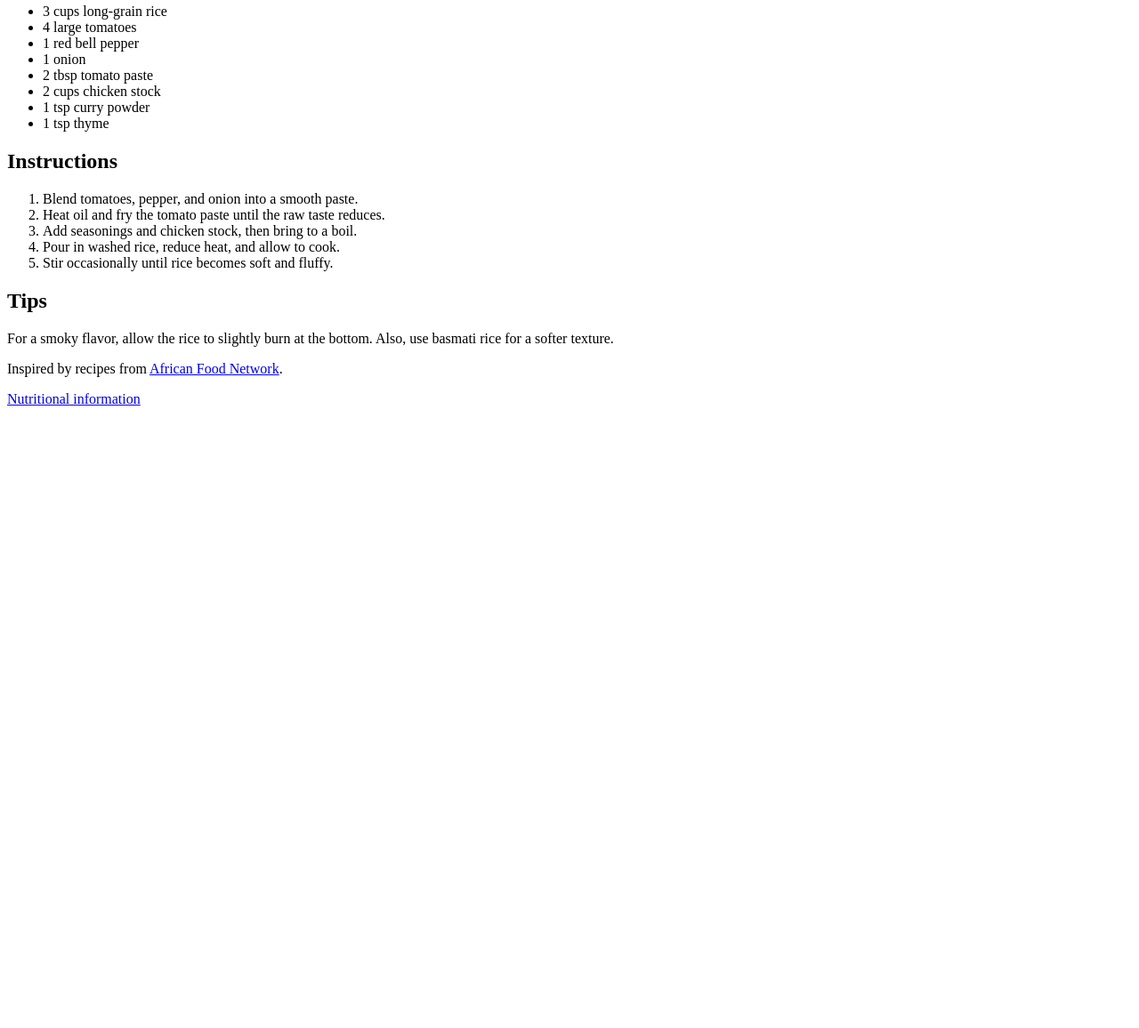
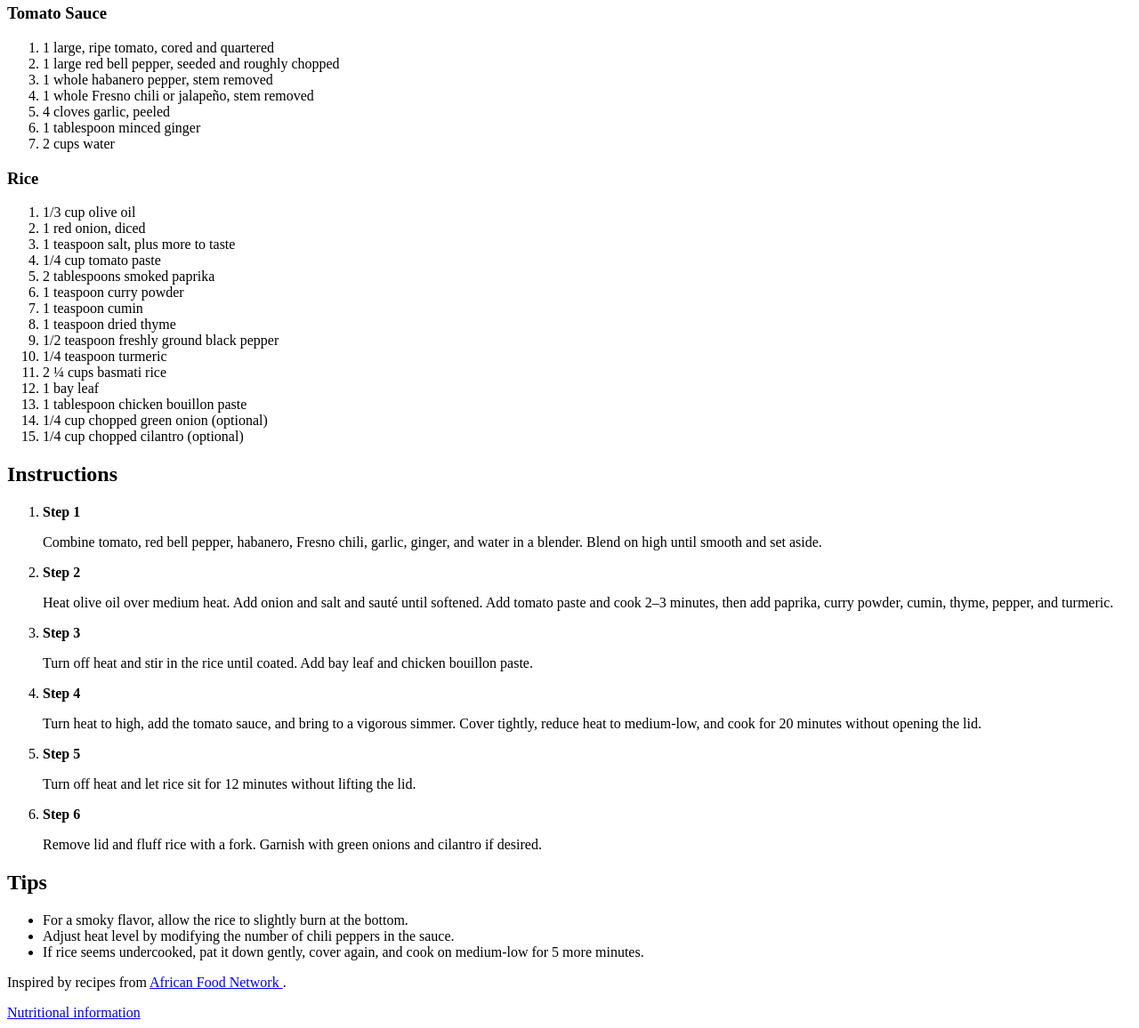
Before and after one commit to Harkanni/recipe-assessment, a plain HTML site: page index.html in a window 1280 px wide. Shown: the part 590-1746 px from the top of the page at 89% size. Before the commit the page ends 1056 px from the top, so only its background shows below. Drawn offline with Linux system fonts and the light colour scheme.

Commit message:
init commit

```diff
--- a/index.html
+++ b/index.html
@@ -1,8 +1,8 @@
 <!DOCTYPE html>
 <html lang="en">
   <head>
-    <meta charset="UTF-8">
-    <meta name="viewport" content="width=device-width, initial-scale=1.0">
+    <meta charset="UTF-8" />
+    <meta name="viewport" content="width=device-width, initial-scale=1.0" />
     <title>Jollof Rice Recipe</title>
   </head>
 
@@ -11,8 +11,8 @@
     <header>
       <h1>A Classic Nigerian Jollof Rice</h1>
       <p>
-            A rich, smoky, and delicious West African rice dish Perfect for parties, gatherings, or a simple
-            <em>comfort meal</em>.
+        A rich, smoky, and delicious West African rice dish. Perfect for
+        parties, gatherings, or a simple <em>comfort meal</em>.
       </p>
     </header>
 
@@ -30,51 +30,124 @@
     <!-- ================= Image ================ -->
     <section>
       <h2>Dish Image</h2>
-        <img src="./assets/jollof.jpg" alt="A plate of Nigerian Jollof Rice" width="350" height="220">
+      <img
+        src="./assets/jollof.jpg"
+        alt="A plate of Nigerian Jollof Rice"
+        width="350"
+        height="220"
+      />
     </section>
 
     <!-- ================= Ingredients ================ -->
     <section>
       <h2>Ingredients</h2>
-        <ul>
-            <li>3 cups long-grain rice</li>
-            <li>4 large tomatoes</li>
-            <li>1 red bell pepper</li>
-            <li>1 onion</li>
-            <li>2 tbsp tomato paste</li>
-            <li>2 cups chicken stock</li>
-            <li>1 tsp curry powder</li>
-            <li>1 tsp thyme</li>
-        </ul>
+
+      <h3>Tomato Sauce</h3>
+      <ol>
+        <li>1 large, ripe tomato, cored and quartered</li>
+        <li>1 large red bell pepper, seeded and roughly chopped</li>
+        <li>1 whole habanero pepper, stem removed</li>
+        <li>1 whole Fresno chili or jalapeño, stem removed</li>
+        <li>4 cloves garlic, peeled</li>
+        <li>1 tablespoon minced ginger</li>
+        <li>2 cups water</li>
+      </ol>
+
+      <h3>Rice</h3>
+      <ol>
+        <li>1/3 cup olive oil</li>
+        <li>1 red onion, diced</li>
+        <li>1 teaspoon salt, plus more to taste</li>
+        <li>1/4 cup tomato paste</li>
+        <li>2 tablespoons smoked paprika</li>
+        <li>1 teaspoon curry powder</li>
+        <li>1 teaspoon cumin</li>
+        <li>1 teaspoon dried thyme</li>
+        <li>1/2 teaspoon freshly ground black pepper</li>
+        <li>1/4 teaspoon turmeric</li>
+        <li>2 ¼ cups basmati rice</li>
+        <li>1 bay leaf</li>
+        <li>1 tablespoon chicken bouillon paste</li>
+        <li>1/4 cup chopped green onion (optional)</li>
+        <li>1/4 cup chopped cilantro (optional)</li>
+      </ol>
     </section>
 
     <!-- ================= Instructions ================ -->
     <section>
       <h2>Instructions</h2>
       <ol>
-            <li>Blend tomatoes, pepper, and onion into a smooth paste.</li>
-            <li>Heat oil and fry the tomato paste until the raw taste reduces.</li>
-            <li>Add seasonings and chicken stock, then bring to a boil.</li>
-            <li>Pour in washed rice, reduce heat, and allow to cook.</li>
-            <li>Stir occasionally until rice becomes soft and fluffy.</li>
+        <li>
+          <p><strong>Step 1</strong></p>
+          Combine tomato, red bell pepper, habanero, Fresno chili, garlic,
+          ginger, and water in a blender. Blend on high until smooth and set
+          aside.
+        </li>
+
+        <li>
+          <p><strong>Step 2</strong></p>
+          Heat olive oil over medium heat. Add onion and salt and sauté until
+          softened. Add tomato paste and cook 2–3 minutes, then add paprika,
+          curry powder, cumin, thyme, pepper, and turmeric.
+        </li>
+
+        <li>
+          <p><strong>Step 3</strong></p>
+          Turn off heat and stir in the rice until coated. Add bay leaf and
+          chicken bouillon paste.
+        </li>
+
+        <li>
+          <p><strong>Step 4</strong></p>
+          Turn heat to high, add the tomato sauce, and bring to a vigorous
+          simmer. Cover tightly, reduce heat to medium-low, and cook for
+          20 minutes without opening the lid.
+        </li>
+
+        <li>
+          <p><strong>Step 5</strong></p>
+          Turn off heat and let rice sit for 12 minutes without lifting the lid.
+        </li>
+
+        <li>
+          <p><strong>Step 6</strong></p>
+          Remove lid and fluff rice with a fork. Garnish with green onions and
+          cilantro if desired.
+        </li>
       </ol>
     </section>
 
     <!-- ================= Tips Section ================ -->
     <section>
       <h2>Tips</h2>
-        <p>For a smoky flavor, allow the rice to slightly burn at the bottom.
-        Also, use basmati rice for a softer texture.</p>
+      <ul>
+        <li>
+          For a smoky flavor, allow the rice to slightly burn at the bottom.
+        </li>
+        <li>
+          Adjust heat level by modifying the number of chili peppers in the
+          sauce.
+        </li>
+        <li>
+          If rice seems undercooked, pat it down gently, cover again, and cook
+          on medium-low for 5 more minutes.
+        </li>
+      </ul>
     </section>
 
     <!-- ================= Footer ================ -->
     <footer>
-        <p>Inspired by recipes from
-            <a href="https://www.africanfoodnetwork.com" target="_blank">African Food Network</a>.
+      <p>
+        Inspired by recipes from
+        <a
+          href="https://www.allrecipes.com/chef-johns-jollof-rice-recipe-7499757"
+          target="_blank"
+        >
+          African Food Network
+        </a>.
       </p>
 
       <a href="./nutritions.html">Nutritional information</a>
     </footer>
-
   </body>
 </html>
```
Lines whose indentation alone changed are shown as unchanged.
